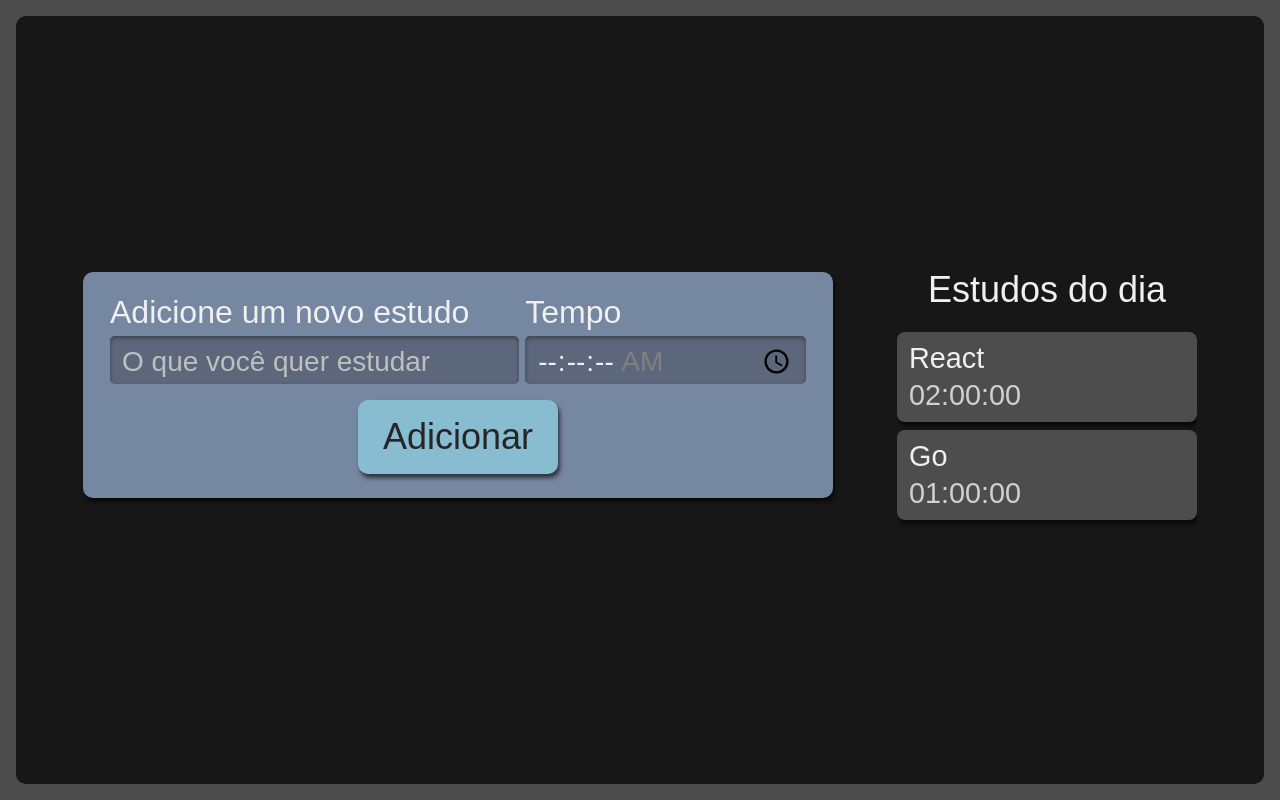
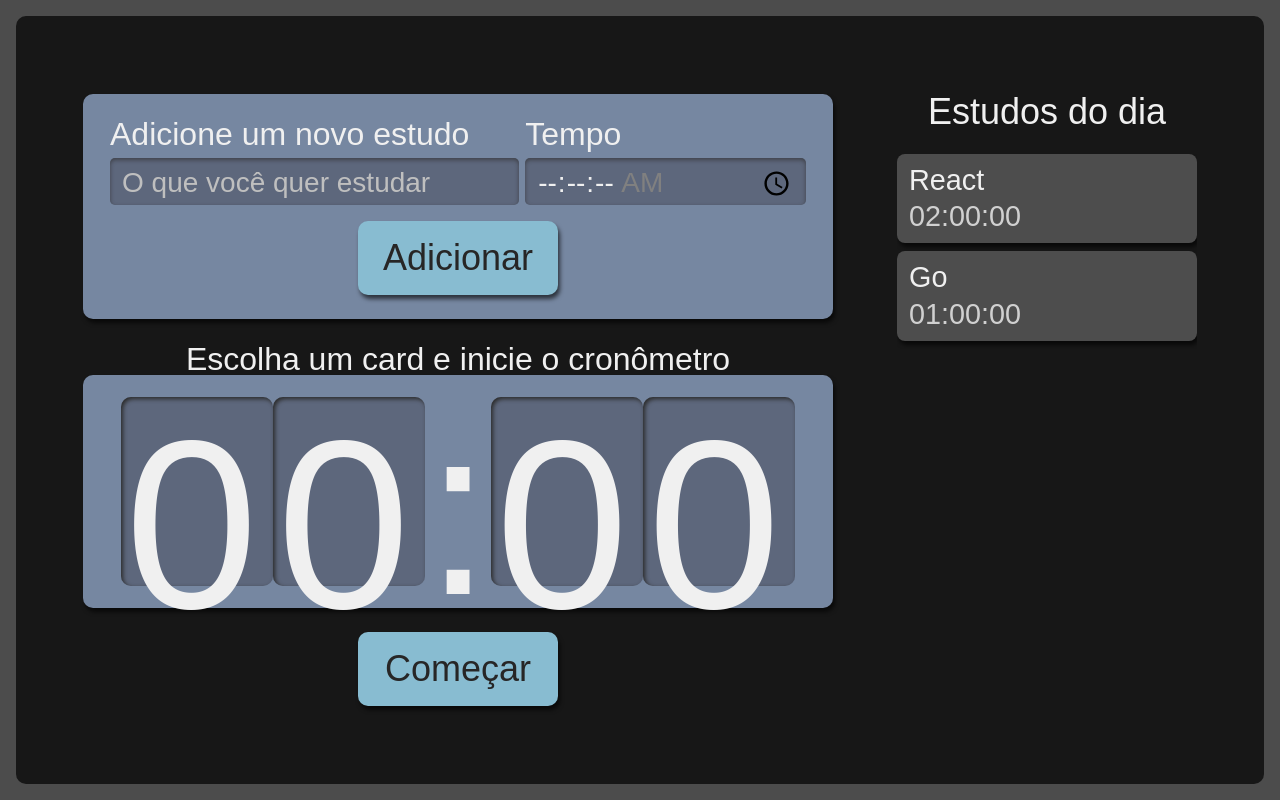
Before and after one commit to jheniferms/alura_react, a React (Create React App) app: page / in a window 1280 px wide. Built offline with nearby package versions, Linux system fonts and the light colour scheme.

Commit message:
feat: added stopwatch

```diff
--- a/src/components/list/index.tsx
+++ b/src/components/list/index.tsx
@@ -1,4 +1,3 @@
-import React from 'react';
 import style from './list.module.scss';
 import Item from './item';
 
--- /dev/null
+++ b/src/components/stopwatch/index.tsx
@@ -0,0 +1,15 @@
+import Button from '../button';
+import { Watch } from './watch';
+import style from './stopwatch.module.scss'
+
+export default function StopWatch() {
+    return (
+        <div className={style.cronometro}>
+            <p className={style.titulo}> Escolha um card e inicie o cronômetro </p>
+            <div className={style.relogioWrapper}>
+                <Watch />
+            </div>
+            <Button label='Começar' />
+        </div>
+    )
+}
--- /dev/null
+++ b/src/components/stopwatch/stopwatch.module.scss
@@ -0,0 +1,59 @@
+.cronometro {
+    display: flex;
+    flex-direction: column;
+    align-items: center;
+    grid-area: cronometro;
+
+    .relogioWrapper {
+      align-items: center;
+      background-color: #7687A1;
+      border-radius: 10px;
+      box-shadow: 2px 4px 4px #0000009F;
+      box-sizing: border-box;
+      display: flex;
+      font-size: 5rem;
+      justify-content: center;
+      margin-bottom: 24px;
+      padding: 16px 12px;
+      width: 100%;
+    }
+
+    .titulo {
+      font-size: 2rem;
+    }
+
+    button {
+      background-color: #88bcd1;
+      border-radius: 10px;
+      box-shadow: 2px 4px 4px #0000009F;
+      color: #272626;
+      cursor: pointer;
+      font-size: 1.25rem;
+      padding: 16px;
+      width: 150px;
+
+      &:active {
+        background-color: #7CA6B7;
+        box-shadow: 2px 2px 4px #0000009F inset;
+        cursor: auto;
+      }
+    }
+
+    @media screen and (min-width:1280px) {
+
+      .relogioWrapper{
+        font-size: 15rem;
+      }
+
+      p {
+        font-size: 2rem;
+      }
+
+      button {
+        grid-column-start: span 2;
+        justify-self: center;
+        width: 200px;
+        font-size: 2.25rem;
+      }
+    }
+  }
--- /dev/null
+++ b/src/components/stopwatch/watch/index.tsx
@@ -0,0 +1,13 @@
+import style from './watch.module.scss'
+
+export function Watch() {
+    return (
+        <>
+            <span className={style.relogioNumero}>0</span>
+            <span className={style.relogioNumero}>0</span>
+            <span className={style.relogioDivisao}>:</span>
+            <span className={style.relogioNumero}>0</span>
+            <span className={style.relogioNumero}>0</span>
+        </>
+    )
+}
--- /dev/null
+++ b/src/components/stopwatch/watch/watch.module.scss
@@ -0,0 +1,21 @@
+.relogioNumero {
+    background-color: #5D677C;
+    box-shadow: 2px 2px 4px #2B2B2B inset;
+    height: 3.6rem;
+    width: 3rem;
+    padding: 8px 4px;
+    border-radius: 10px;
+
+    @media screen and (min-width:1280px) {
+      height: 10.8rem;
+      width: 9rem;
+    }
+  }
+
+  .relogioDivisao {
+    height: 4.2rem;
+
+    @media screen and (min-width:1280px) {
+      height: 12.6rem;
+    }
+  }
--- a/src/pages/App.tsx
+++ b/src/pages/App.tsx
@@ -1,6 +1,7 @@
 import React from 'react';
 import  Form  from '../components/form';
 import  List  from '../components/list';
+import StopWatch from '../components/stopwatch';
 
 import style from './App.style.module.scss';
 
@@ -9,6 +10,7 @@
     <div className={style.AppStyle}>
       <Form/>
       <List/>
+      <StopWatch/>
     </div>
   );
 }
```
